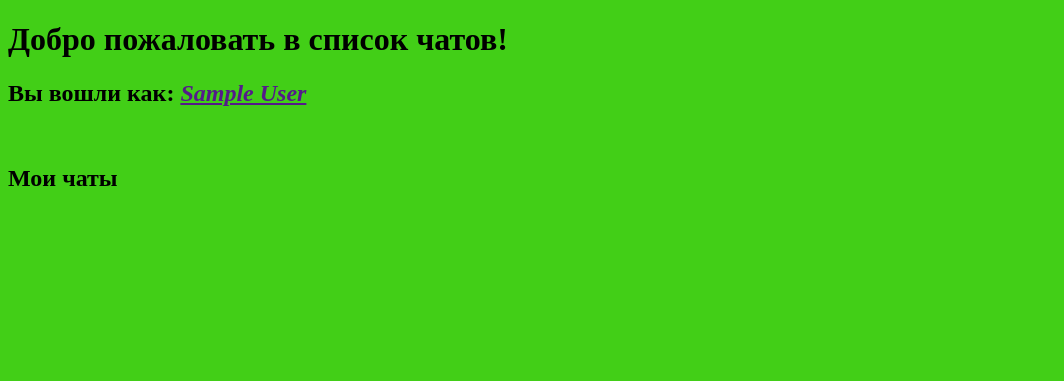
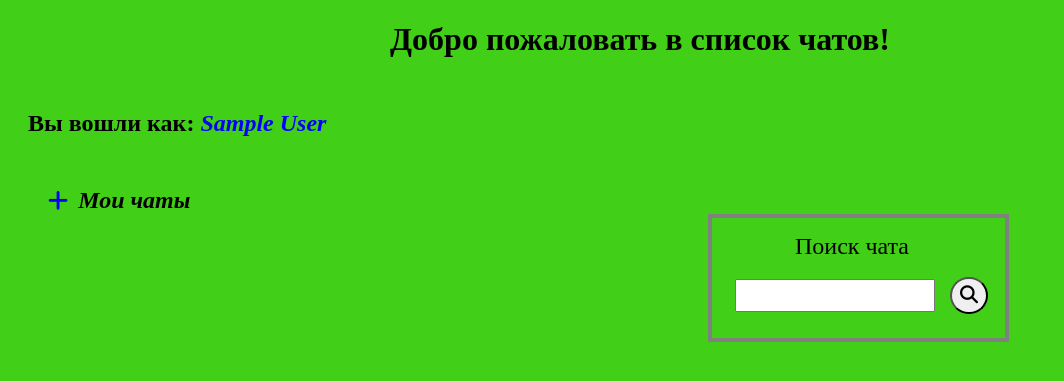
Before and after one commit to Lanterman/websocket_chats, a Django app: page / in a window 1280 px wide. Shown: the top 381 px of the page, without its empty margins (0-1064 px from the left). Run offline with Django 3.2, Linux system fonts and the light colour scheme; the visitor is signed in with stand-in values (Sample User, id 1); data that the repository does not hold is empty; some libraries are stand-ins or nearby versions.

Commit message:
update main_page view, set css for main.html

```diff
--- a/main/static/main/css/chat_detail.css
+++ b/main/static/main/css/chat_detail.css
@@ -17,12 +17,18 @@ body {
 }
 
 .redirect {
-    text-decoration: None
+    text-decoration: None;
+    color: blue;
+}
+
+.redirect:hover {
+    color: red;
 }
 
 .messages {
     overflow: auto;
     height: 600px;
+    width: 1000px;
 }
 
 .messages, .panel {
@@ -38,7 +44,7 @@ body {
 }
 
 .messages .messages_us, .messages .unreaded {
-    min-height: 60px;
+    min-height: 70px;
 }
 
 .reply-body {
@@ -47,7 +53,7 @@ body {
 
 .reply-body .username {
     text-decoration: None;
-    font-size: 22px;
+    font-size: 24px;
     color: blue;
 }
 
@@ -57,7 +63,7 @@ body {
 
 .reply-body .pub_date {
     float: right;
-    font-size: 16px;
+    font-size: 19px;
     color: black;
     margin: 6px 15px 0 0;
 }
@@ -67,7 +73,7 @@ body {
 }
 
 .reply-body .text {
-    font-size: 18px;
+    font-size: 20px;
     margin: 10px 20px 0 0;
     word-wrap: break-word;
     padding-left: 15px;
@@ -88,6 +94,7 @@ body {
     padding: 20px 0px 30px 10px;
     background-color: #5F9EA0;
     display: flex;
+    width: 990px;
 }
 
 #chat-message-submit {
--- /dev/null
+++ b/main/static/main/css/main_page.css
@@ -0,0 +1,71 @@
+body {
+    background-color: #42cf17;
+}
+
+#title {
+    text-align: center;
+}
+
+#auth {
+    padding: 30px 0px 30px 20px;
+}
+
+#create {
+    float: left;
+    padding: 2px 10px 0 40px;
+    font-size: 23px;
+}
+
+#list_chats {
+    float: left;
+    font-size: 20px;
+    padding: 0px 50px 0px 50px;
+}
+
+.redirect {
+    text-decoration: None;
+    color: blue;
+}
+
+.redirect:hover {
+    color: red;
+}
+
+#search {
+    width: 270px;
+    height: 120px;
+    margin-left: 700px;
+    padding: 0px 0px 0px 23px;
+    border: solid 4px gray;
+}
+
+#search #search_title {
+    font-size: 24px;
+    margin: 15px 0px 15px 60px;
+}
+
+.form .input {
+    padding: 7px;
+    width: 200px;
+    margin-top: 4px;
+}
+
+.form .input:hover {
+    background-color: yellow;
+}
+
+.form .search_button {
+    margin: 2px 17px 0 0;
+    padding: 6px 8px 6px 8px;
+    border-radius: 30px;
+    font-size: 18px;
+    float: right;
+}
+
+.form .search_button:hover {
+    background-color: yellow;
+}
+
+#search {
+    margin-top: -20px;
+}
--- a/main/templates/main/main_page.html
+++ b/main/templates/main/main_page.html
@@ -6,24 +6,42 @@
 <html lang="en">
 <head>
     <meta charset="UTF-8">
-    <link rel="stylesheet" type="text/css" href="{% static 'main/css/chat_detail.css' %}">
-    <title>Title</title>
+    <link rel="stylesheet" type="text/css" href="{% static 'main/css/main_page.css' %}">
+    <script src="https://kit.fontawesome.com/adb6ee4607.js" crossorigin="anonymous"></script>
+    <title>Main page</title>
 </head>
 <body>
-    <h1>Добро пожаловать в список чатов!</h1>
-    <h2>Вы вошли как: <i><a href="">{{ request.user.get_full_name|default:request.user.username }}</a></i></h2><br>
-    <h2>Мои чаты</h2>
-    <ul>
-        {% for chat in chats %}
-            <li>
-                <a href="{{ chat.get_absolute_url }}">
+    <h1 id="title">Добро пожаловать в список чатов!</h1>
+    <h2 id="auth">Вы вошли как:
+        <i><a class="redirect" href="">{{ request.user.get_full_name|default:request.user.username }}</a></i>
+    </h2>
+    <h2 id="name_of_chats">
+        <i>Мои чаты</i>
+        <a href="" class="redirect" id="create"><i class="fas fa-plus"></i></a>
+    </h2>
+    <div id="list_chats">
+        {% for chat in my_chats %}
+            <p><a class="redirect" href="{{ chat.get_absolute_url }}">
                     {{ chat.name }}
                     {% if chat.set_messages %}
                         ({{ chat.set_messages|sum_unread_messages }})
                     {% endif %}
-                </a>
-            </li>
+            </a></p>
         {% endfor %}
-    </ul>
+    </div>
+    <div id="search">
+        <p id="search_title">Поиск чата</p>
+        <form action="" method="get" class="form">
+            <input type="search" class="input">
+            <button type="submit" class="search_button">
+                <span class="fa fa-search"></span>
+            </button>
+        </form>
+    </div>
+    <div class="chats_without_me">
+        {% for chat in chats_without_me %}
+            {{ chat }}
+        {% endfor %}
+    </div>
 </body>
 </html>
--- a/main/views.py
+++ b/main/views.py
@@ -7,12 +7,13 @@ from main.models import Chat, Message
 def main_page(request):
     """Main page"""
 
-    chats = Chat.objects.filter(users=request.user.id).prefetch_related(Prefetch(
+    my_chats = Chat.objects.filter(users=request.user.id).prefetch_related(Prefetch(
         'chat_messages',
         queryset=Message.objects.exclude(is_read=request.user.id),
         to_attr="set_messages"
     ))
-    context = {"chats": chats}
+    chats_without_me = Chat.objects.exclude(users=request.user.id)
+    context = {"my_chats": my_chats, "chats_without_me": chats_without_me}
     return render(request, 'main/main_page.html', context)
 
 
```
